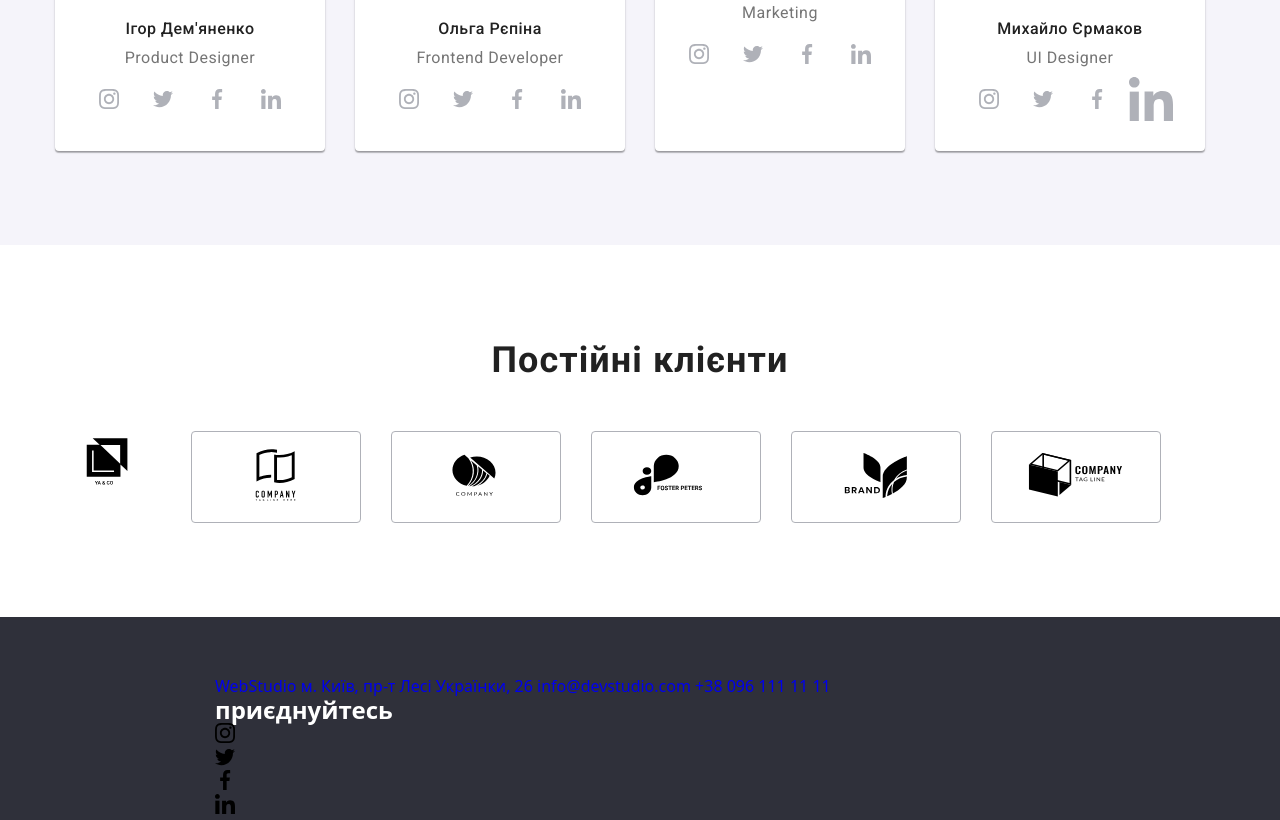
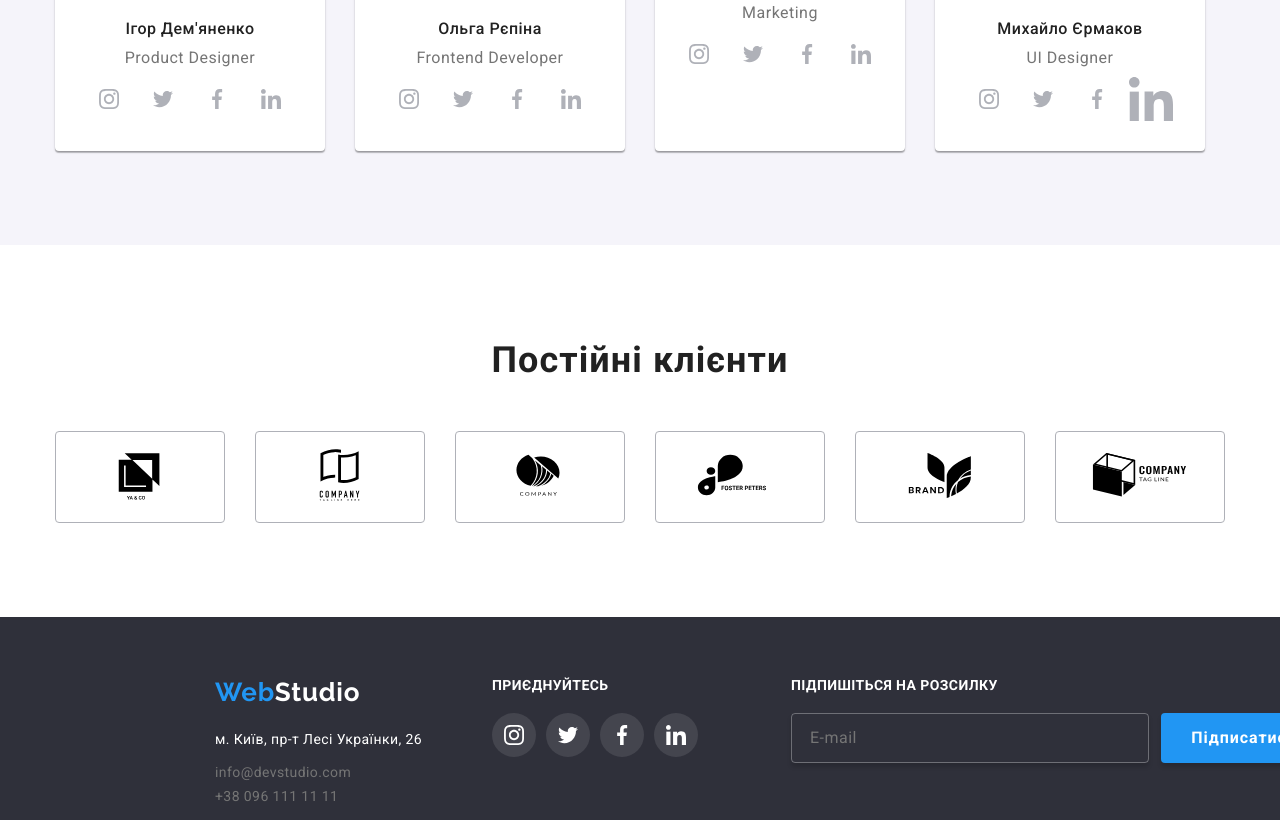
Before and after one commit to luka-kyz/web-studio-sass, a plain HTML site: page index.html in a window 1280 px wide. Shown: the part 1980-2800 px from the top of the page. Drawn offline with nearby package versions, Linux system fonts and the light colour scheme; files whose address does not match are found by name.

Commit message:
fix-hw32-3

```diff
--- a/index.html
+++ b/index.html
@@ -160,7 +160,7 @@
             </li>
             <li class="plan__item">
               <h3 class="plan__name">ПЛАНУВАННЯ</h3>
-              <p class="plan-text">
+              <p class="plan__text">
                 Так само консультація з широким активом значною мірою зумовлює.
               </p>
             </li>
@@ -391,7 +391,7 @@
       <div class="container">
         <h2 class="clients__title">Постійні клієнти</h2>
         <ul class="clients__list">
-          <li class="item__clients">
+          <li class="clients__item">
             <a href="" class="clients__link">
               <svg class="clients__icons" width="106" height="60px">
                 <use href="./img/svg/symbol-defs.svg#icon-yo-co"></use>
--- a/sass/components/_footer.scss
+++ b/sass/components/_footer.scss
@@ -1,4 +1,4 @@
-footer {
+.footer {
   background-color: #2f303a;
   color: $white-color;
   flex-shrink: 0;
--- a/sass/components/_header.scss
+++ b/sass/components/_header.scss
@@ -1,4 +1,4 @@
-header {
+.header {
   background-color: $white-color;
   padding-top: 25px;
   padding-bottom: 25px;
--- a/sass/utilites/_mixine.scss
+++ b/sass/utilites/_mixine.scss
@@ -0,0 +1,8 @@
+@mixin text($size: 0, $height: normal, $spacing: 0, $weight: 400) {
+     font-style: normal;
+        font-family: "Roboto";
+        font-size: $size;
+        line-height: $height;
+        letter-spacing: $spacing;
+        font-weight: $weight;
+}
```
Also changed, not shown: css/styles.css, css/styles.min.css, 1 other file.
